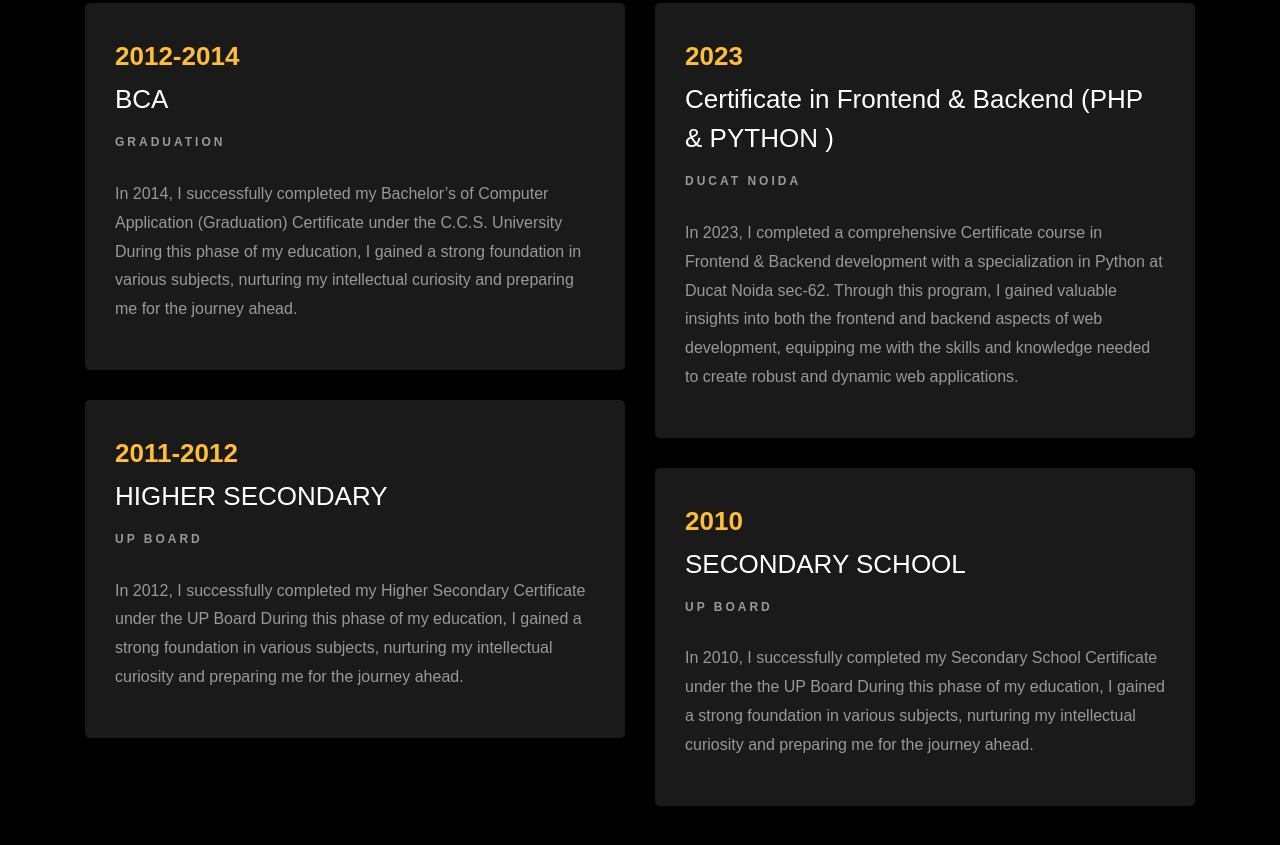
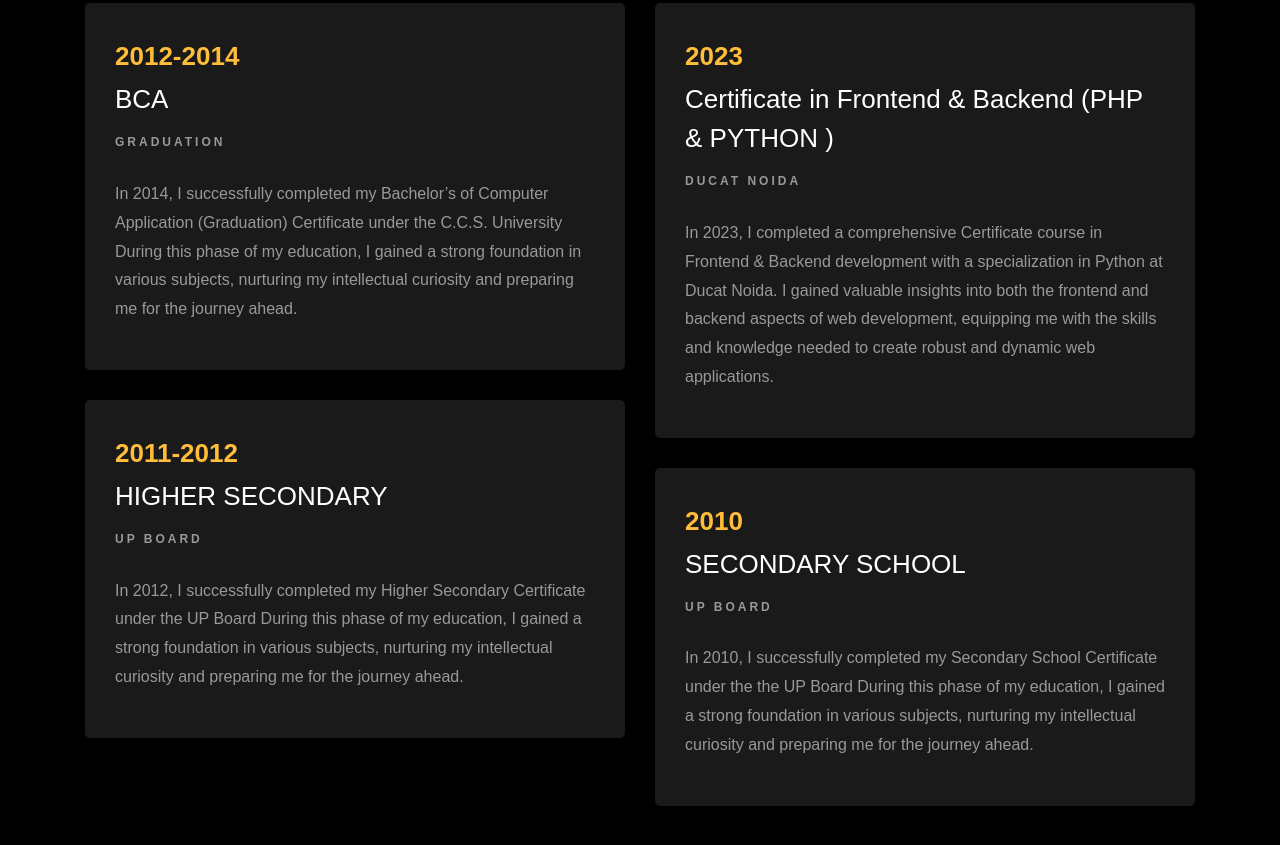
Before and after one commit to tinkusaini2020/github.io, a plain HTML site: page index.html in a window 1280 px wide. Shown: the part 2186-3031 px from the top of the page. Drawn offline with Linux system fonts and the light colour scheme; animation ran at ten frames a second; files whose address does not match are found by name; a web font is replaced by a local one.

Commit message:
Update index.html

```diff
--- a/index.html
+++ b/index.html
@@ -169,7 +169,7 @@
     					<span class="date">2023</span>
     					<h2>Certificate in Frontend & Backend (PHP & PYTHON )</h2>
     					<span class="position">Ducat Noida</span>
-    					<p class="mt-4">In 2023, I completed a comprehensive Certificate course in Frontend & Backend development with a specialization in Python at Ducat Noida sec-62. Through this program, I gained valuable insights into both the frontend and backend aspects of web development, equipping me with the skills and knowledge needed to create robust and dynamic web applications.</p>
+    					<p class="mt-4">In 2023, I completed a comprehensive Certificate course in Frontend & Backend development with a specialization in Python at Ducat Noida. I gained valuable insights into both the frontend and backend aspects of web development, equipping me with the skills and knowledge needed to create robust and dynamic web applications.</p>
     				</div>
     				<div class="resume-wrap ftco-animate">
     					<span class="date">2010</span>
```
